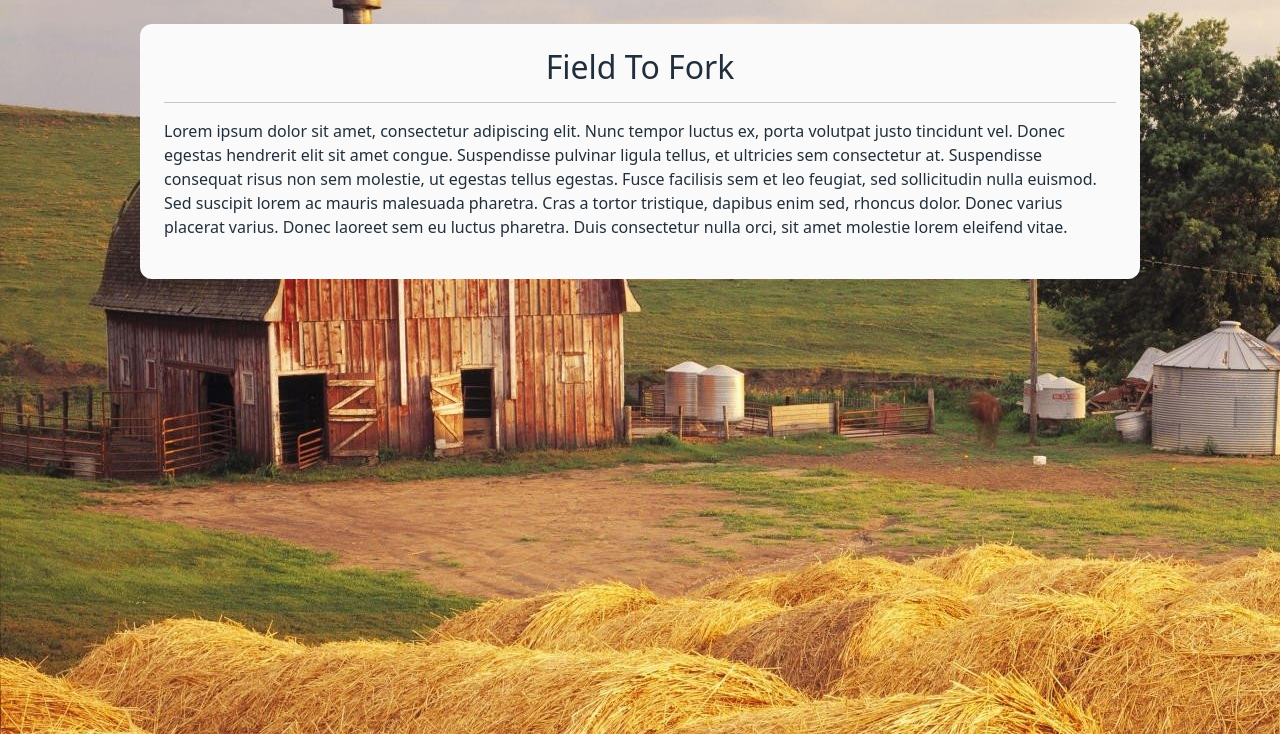
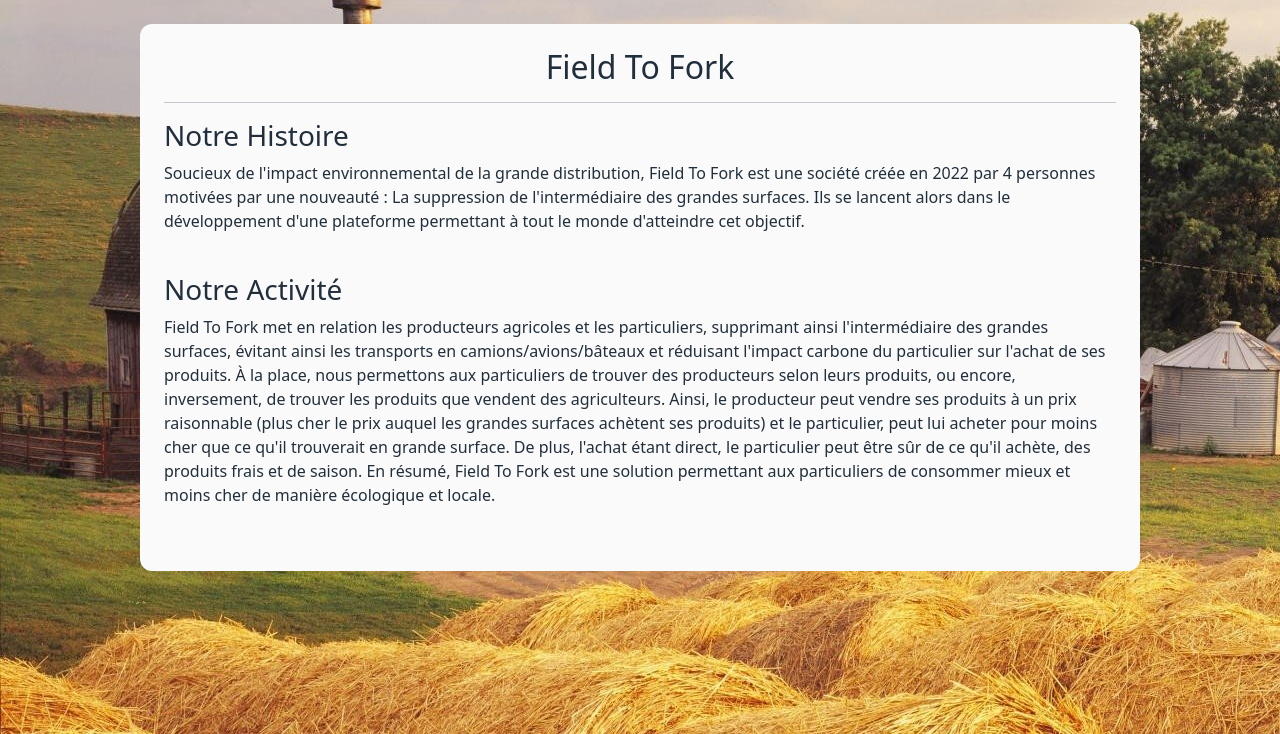
Before and after one commit to val-mzn/closestFarmers, a Django app: page / in a window 1280 px wide. Shown: the part 66-800 px from the top of the page. Run offline with Django 4.2, Linux system fonts and the light colour scheme; some libraries are stand-ins or nearby versions.

Commit message:
TextHome

```diff
--- a/web/models.py
+++ b/web/models.py
@@ -4,12 +4,12 @@ from django.db import models
 class Product(models.Model):
     name = models.CharField(max_length=30)
     price = models.FloatField()
-    image = models.URLField()
+    image = models.CharField(max_length=200)
     is_per_unit = models.BooleanField(default=False)
 
 class Farm(models.Model):
     name = models.CharField(max_length=30)
-    image = models.URLField()
+    image = models.CharField(max_length=200)
     products = models.ManyToManyField(Product)
     city = models.CharField(max_length=30)
     street = models.CharField(max_length=30)
--- a/web/static/assets/css/style.css
+++ b/web/static/assets/css/style.css
@@ -17,3 +17,5 @@ body {
     margin: 0 auto;
     border-radius: 12px;
 }
+
+.small_map { height: 320px; width: 320px; }
--- a/web/templates/web/base.html
+++ b/web/templates/web/base.html
@@ -10,10 +10,12 @@
     <link href="{% static './node_modules/bootstrap/dist/css/bootstrap.min.css' %}" rel="stylesheet">
     <link href="{% static './assets/css/style.css' %}" rel="stylesheet">
     <link href="{% static './assets/css/navbar.css' %}" rel="stylesheet">
+    <link rel="stylesheet" href="https://unpkg.com/leaflet@1.9.2/dist/leaflet.css" integrity="sha256-sA+zWATbFveLLNqWO2gtiw3HL/lh1giY/Inf1BJ0z14=" crossorigin=""/>
     {% block title %}{% endblock %}
 </head>
 <body style="background-image: url(static/assets/img/home_banner.png);">
     <script href="{% static './node_modules/jquery/dist/jquery.min.css' %}"></script>
+    <script src="https://unpkg.com/leaflet@1.9.2/dist/leaflet.js" integrity="sha256-o9N1jGDZrf5tS+Ft4gbIK7mYMipq9lqpVJ91xHSyKhg=" crossorigin=""></script>
     {% include 'web/navbar.html' %}
 
     <div class="container my-4 p-4" >
--- a/web/templates/web/home.html
+++ b/web/templates/web/home.html
@@ -1,14 +1,41 @@
 {% extends 'web/base.html' %}
 
 {% block content %}
-    <h2 class="text-center">Field To Fork</h2>
-    <hr>
-    <p>
-        Lorem ipsum dolor sit amet, consectetur adipiscing elit. Nunc tempor luctus ex, porta volutpat justo tincidunt vel.
-        Donec egestas hendrerit elit sit amet congue. Suspendisse pulvinar ligula tellus, et ultricies sem consectetur at.
-        Suspendisse consequat risus non sem molestie, ut egestas tellus egestas. Fusce facilisis sem et leo feugiat, sed
-        sollicitudin nulla euismod. Sed suscipit lorem ac mauris malesuada pharetra. Cras a tortor tristique, dapibus enim
-        sed, rhoncus dolor. Donec varius placerat varius. Donec laoreet sem eu luctus pharetra. Duis consectetur nulla orci,
-        sit amet molestie lorem eleifend vitae.
-    </p>
+<h2 class="text-center">Field To Fork</h2>
+<hr>
+<section class="histoire">
+    <h3>Notre Histoire</h3>
+    <div class="home-text-img">
+        <p class="text-justify">
+            Soucieux de l'impact environnemental de la grande distribution, Field To Fork est une société créée en 2022
+            par
+            4 personnes motivées par une nouveauté : La suppression de l'intermédiaire des grandes surfaces. Ils se
+            lancent
+            alors dans le développement d'une plateforme permettant à tout le monde d'atteindre cet objectif.
+        </p>
+        <img src=""></img>
+    </div>
+</section>
+<section class="activite">
+    <h3>Notre Activité</h3>
+    <div class="home-text-img">
+        <p class="text-justify">
+            Field To Fork met en relation les producteurs agricoles et les particuliers, supprimant ainsi
+            l'intermédiaire
+            des grandes surfaces, évitant ainsi les transports en camions/avions/bâteaux et réduisant l'impact carbone
+            du
+            particulier sur l'achat de ses produits. À la place, nous permettons aux particuliers de trouver des
+            producteurs
+            selon leurs produits, ou encore, inversement, de trouver les produits que vendent des agriculteurs. Ainsi,
+            le
+            producteur peut vendre ses produits à un prix raisonnable (plus cher le prix auquel les grandes surfaces
+            achètent ses produits) et le particulier, peut lui acheter pour moins cher que ce qu'il trouverait en grande
+            surface. De plus, l'achat étant direct, le particulier peut être sûr de ce qu'il achète, des produits frais
+            et
+            de saison. En résumé, Field To Fork est une solution permettant aux particuliers de consommer mieux et moins
+            cher de manière écologique et locale.
+        </p>
+        <img src=""></img>
+    </div>
+</section>
 {% endblock %}
```
Also changed, not shown: web/templates/web/farms.html (+13 -2 lines), web/static/assets/img/notre-activite.jpg (added), web/static/assets/img/notre-histoire.jpg (added).
